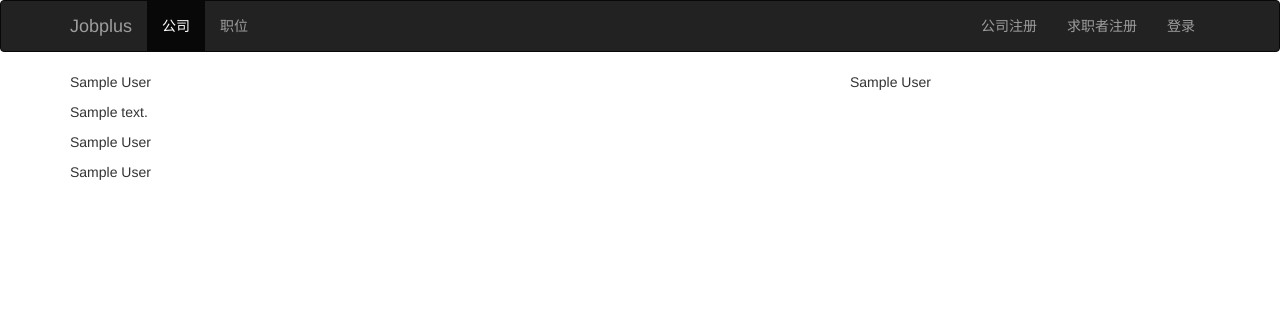
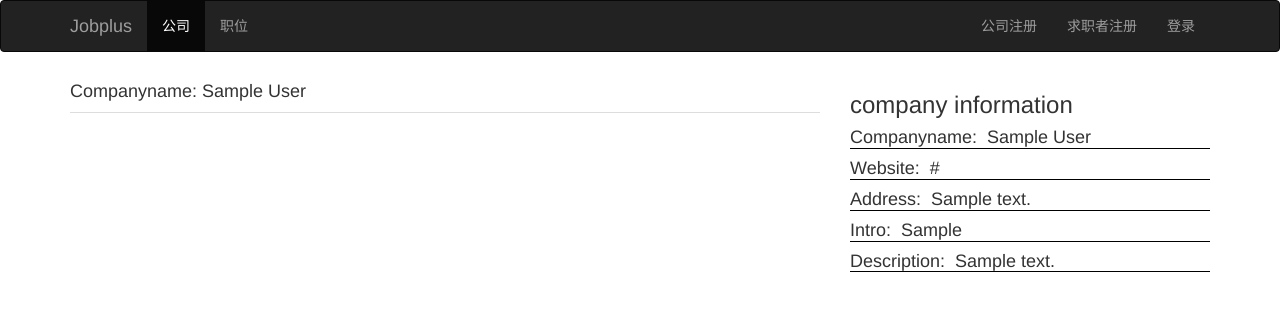
Before and after one commit to LouPlus/jobplus3-5, a Flask app: page /company/1 in a window 1280 px wide. Shown: the top 312 px of the page. Run offline with Flask 2, Linux system fonts and the light colour scheme; tables that the repository leaves empty hold one stand-in row (values such as "Sample post"); data that the repository does not hold is empty; some libraries are stand-ins or nearby versions.

Commit message:
添加了job_information和company_information的简单样式

```diff
--- a/jobplus/handlers/company.py
+++ b/jobplus/handlers/company.py
@@ -39,7 +39,8 @@
 @company.route('/<int:company_id>')
 def company_information(company_id):
     company_information = User.query.get_or_404(company_id)
-    return render_template('company/company_information.html',company_information=company_information)
+    company_job = company_information.jobs
+    return render_template('company/company_information.html',company_information=company_information,company_job=company_job)
 
 
 
--- a/jobplus/handlers/job.py
+++ b/jobplus/handlers/job.py
@@ -22,7 +22,8 @@
 @job.route('/<int:job_id>')
 def job_information(job_id):
     job_information = Job.query.get_or_404(job_id)
-    return render_template('job/job_information.html',job_information=job_information)
+    company = User.query.get_or_404(job_information.company_id)
+    return render_template('job/job_information.html',job_information=job_information,company=company)
 
 
 
--- a/jobplus/static/main.css
+++ b/jobplus/static/main.css
@@ -27,3 +104,23 @@
 .nav-pagination {
     text-align: center;
 }
+
+.company-detail {
+    margin: 30px 0;
+    font-size: 20px;
+}
+.job-item {
+    border: 2px;
+
+
+    padding: 15px 10px;
+    margin-bottom: 15px;
+}
+
+.job-salary {
+    color: #fd5f39;
+}
+
+.job-meta,.timesince {
+    color: #999;
+}
--- a/jobplus/templates/base.html
+++ b/jobplus/templates/base.html
@@ -5,11 +5,13 @@
         <meta name="viewport" content="width=device-width, initial-scale=1,maximum-scale=1, user-scale=no">
         <title>{% block title%}Jobplus{% endblock %}</title>
         <link rel="stylesheet" href="https://cdn.bootcss.com/bootstrap/3.3.7/css/bootstrap.min.css">
-        <link rel="stylesheet" href="static/main.css">
+        <link rel="stylesheet" href="{{ url_for('static', filename='main.css') }}">
 
     <style>
+
+
 .a {
-            height:170px;
+    height:180px;
     border:1px solid #ccc;
     margin-bottom: 35px;
     padding: 0;
@@ -84,6 +86,51 @@
     display: inline-block;
     }
 
+.course_name,
+.course_description {
+    text-overflow: ellipsis;
+    overflow: hidden;
+    white-space: nowrap;
+}
+
+body{
+    background-color: white;
+}
+
+
+form{
+    /* 设置form 宽度为400px */
+    width: 400px;
+    /*设置form居中*/
+    margin: 0 auto;
+}
+
+.nav-pagination {
+    text-align: center;
+}
+
+.company-detail {
+    margin: 30px 0;
+    font-size: 15px;
+}
+.job-item {
+    border: 1px solid black;
+    padding: 15px 10px;
+    margin-bottom: 15px;
+}
+
+.job-salary {
+    color: #fd5f39;
+}
+
+.job-detail {
+    font-size: 15px;
+    margin-bottom: 50px;
+}
+
+.job-meta,.timesince {
+    color: #999;
+}
 
 </style>
 
--- a/jobplus/templates/company/company_information.html
+++ b/jobplus/templates/company/company_information.html
@@ -3,18 +3,40 @@
 <div class="container">
 <div class="row">
     <div class="col-md-8">
+        <ul class="nav nav-tabs">
+            <h4>
+            <p>Companyname: {{ company_information.companyname }}</p>
 
-        <p>{{ company_information.companyname }}</p>
-    <p>{{ company_information.desc }}</p>
-    <p>{{ company_information.companyname }}</p>
-    <p>{{ company_information.companyname }}</p>
+                </h4>
+        </ul>
+
+    <div class="company-detail">
+    {% for job in company_job %}
+    <div class="job-item">
+        <a href="{{ url_for('job.job_information',job_id=job.id) }}">
+        <h3> jobname: {{ job.jobname }}</h3>
+        <p>
+            <span class="job-salary">salary: {{ job.salary }}</span>
+            &nbsp;
+            <span class="job-meta">exprequirement: {{ job.exprequirement}}</span>
+        </p>
+        </a>
+    </div>
+    {% endfor %}
+    </div>
     </div>
 
 
+    <div class="col-md-4">
+        <h3>company information</h3>
+    <h4>
+        <p style="border-bottom: 1px solid black;">Companyname:&nbsp; {{ company_information.companyname }}</p>
+        <p style="border-bottom: 1px solid black;">Website: &nbsp;{{ company_information.website }}</p>
+        <p style="border-bottom: 1px solid black;">Address: &nbsp;{{ company_information.address }}</p>
+        <p style="border-bottom: 1px solid black;">Intro: &nbsp;{{ company_information.intro }}</p>
+        <p style="border-bottom: 1px solid black;">Description: &nbsp;{{ company_information.desc }}</p>
 
-    <div class="col-md-4">
-    <p>{{ company_information.companyname }}</p>
-
+    </h4>
     </div>
 
     </div>
```
Also changed, not shown: other parts of jobplus/static/main.css (+77 -0 lines), jobplus/templates/job/job_information.html (+34 -5 lines). Lines whose indentation alone changed are shown as unchanged.
